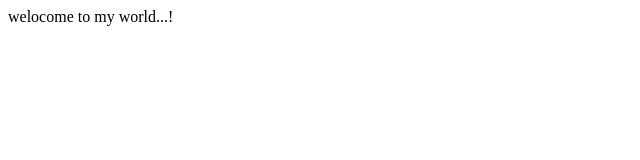
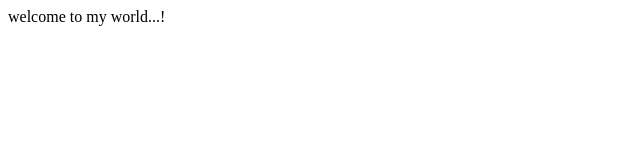
Before and after one commit to rishuyadav786/myprofile, a plain HTML site: page index.html in a window 1280 px wide. Shown: the full height of the page, 0-640 px from the left. Drawn offline with Linux system fonts and the light colour scheme.

Commit message:
my profile

```diff
--- a/index.html
+++ b/index.html
@@ -7,7 +7,7 @@
     <title>Document</title>
 </head>
 <body>
-    welocome to my world...!
+    welcome to my world...!
 
 </body>
 </html>
```
